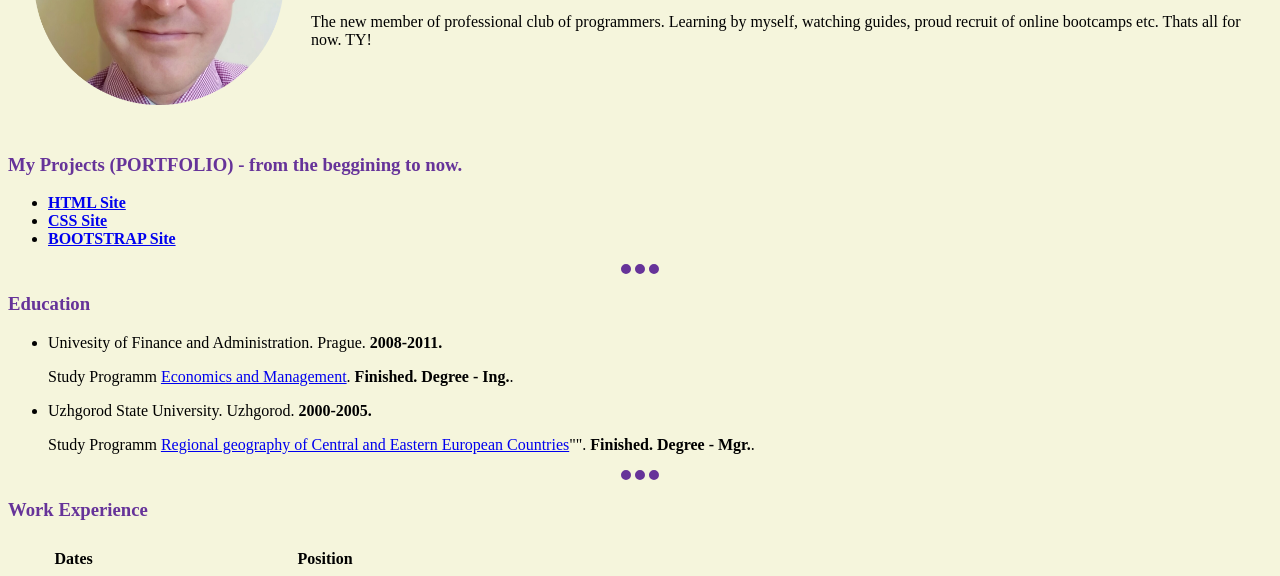
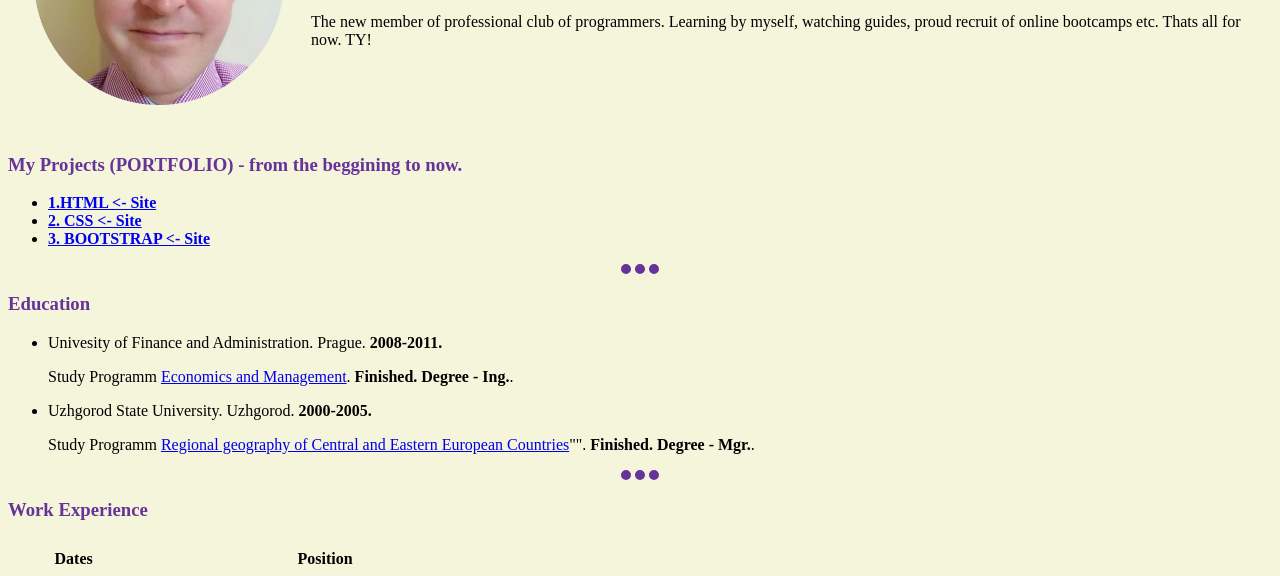
Before and after one commit to Ungwarsky/cv, a plain HTML site: page index.html in a window 1280 px wide. Shown: the part 179-755 px from the top of the page. Drawn offline with Linux system fonts and the light colour scheme.

Commit message:
Update index.html

```diff
--- a/index.html
+++ b/index.html
@@ -22,9 +22,9 @@
   </table>
   <h3 class="prima">My Projects (PORTFOLIO) - from the beggining to now.</h3>
   <ul>
-    <li><a href="https://ungwarsky.github.io/cv/"><strong>HTML Site</strong></a></li>
-    <li><a href="https://ungwarsky.github.io/css-lp/"><strong>CSS Site</strong></a></li>
-    <li><a href="#"><strong>BOOTSTRAP Site</strong></a></li>
+    <li><a href="https://ungwarsky.github.io/cv/"><strong>1.HTML <- Site</strong></a></li>
+    <li><a href="https://ungwarsky.github.io/css-lp/"><strong>2. CSS <- Site</strong></a></li>
+    <li><a href="https://ungwarsky.github.io/bootstrap/"><strong>3. BOOTSTRAP <- Site</strong></a></li>
   </ul>
 
   <hr>
```
